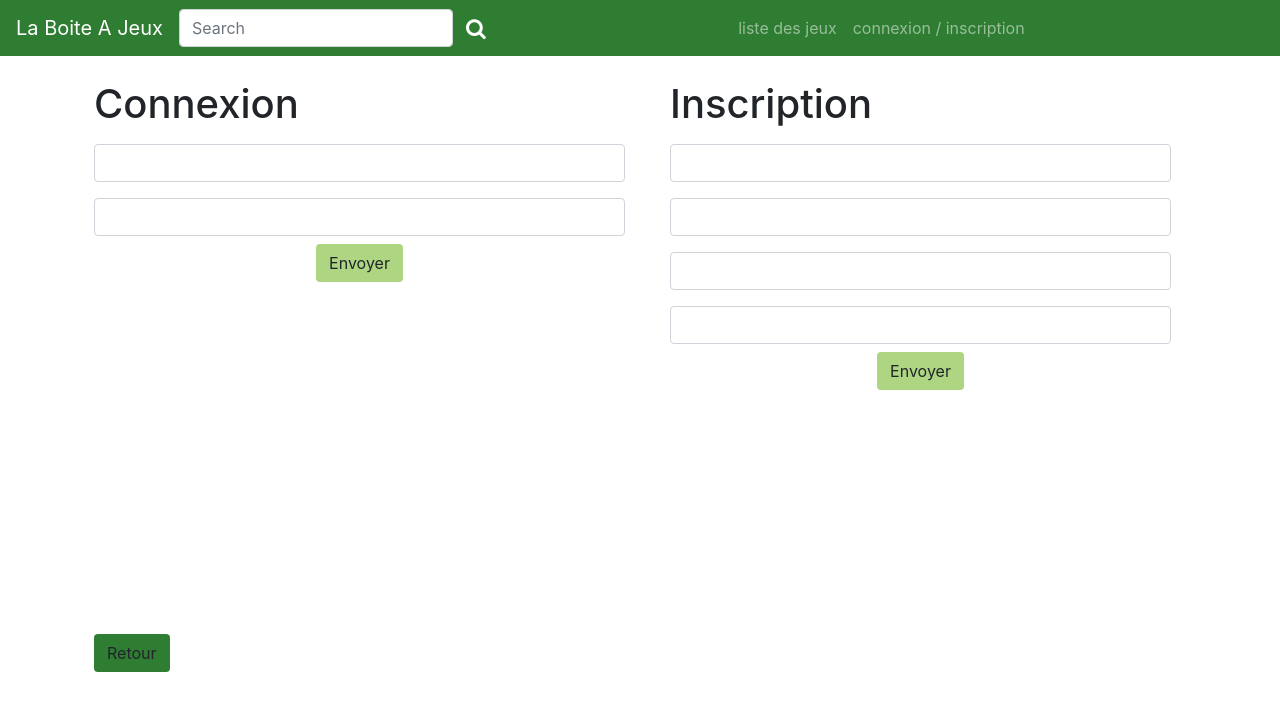
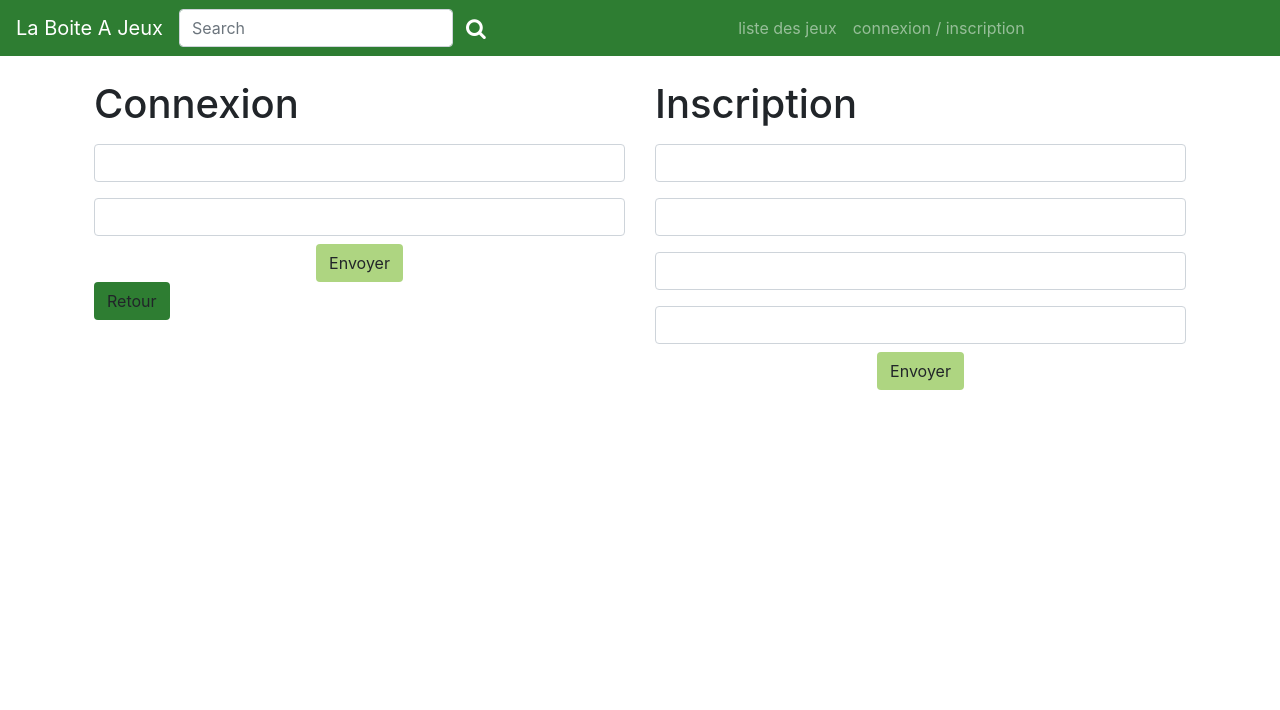
Before and after one commit to jbinaux/Certification_Boite_a_Jeu, an Angular app in the folder src/main/webapp/WEB-INF/Boite-a-jeu-front/: page /sign-in in a window 1280 px wide. Shown: the top 710 px of the page. Built offline with nearby package versions, Linux system fonts and the light colour scheme; what angular-bootstrap-md would draw is missing.

Commit message:
change to component sign-in and register to master

```diff
--- a/src/main/webapp/WEB-INF/Boite-a-jeu-front/src/app/app.module.ts
+++ b/src/main/webapp/WEB-INF/Boite-a-jeu-front/src/app/app.module.ts
@@ -10,6 +10,7 @@ import { SignInComponent } from './sign-in/sign-in.component';
 import { RegisterComponent } from './register/register.component';
 import { FormsModule } from '@angular/forms';
 import { AppRoutingModule } from './app-routing.module';
+import { SignInRegisterMasterComponent } from './sign-in-register-master/sign-in-register-master.component';
 
 
 @NgModule({
@@ -20,7 +21,8 @@ import { AppRoutingModule } from './app-routing.module';
     DisplayReviewsComponent,
     BestGamesComponent,
     SignInComponent,
-    RegisterComponent
+    RegisterComponent,
+    SignInRegisterMasterComponent
   ],
   imports: [
     BrowserModule,
--- a/src/main/webapp/WEB-INF/Boite-a-jeu-front/src/app/register/register.component.html
+++ b/src/main/webapp/WEB-INF/Boite-a-jeu-front/src/app/register/register.component.html
@@ -1,4 +1,3 @@
-<div class="container">
 <div class="col w-100 h-100 d-flex flex-column">
   <h1>Inscription</h1>
   <div class="w-100 d-flex flex-column align-self-center">
@@ -11,5 +10,4 @@
       </form>
   </div>
 </div>
-<button class="btn primary-green hide-lg">Retour</button>
-</div>
+<button class="btn primary-green hide-lg" (click)="goBack()">Retour</button>
--- a/src/main/webapp/WEB-INF/Boite-a-jeu-front/src/app/register/register.component.scss
+++ b/src/main/webapp/WEB-INF/Boite-a-jeu-front/src/app/register/register.component.scss
@@ -1,16 +1,5 @@
-.container {
-  height: 80vh;
-  position: relative;
-  top: 56px;
-}
-
 @media only screen and (min-width: 992px) {
   .hide-lg {
     display: none;
   }
-  .container {
-    height: 100%;
-    width: 100%;
-    top: 0px;
-  }
 }
--- a/src/main/webapp/WEB-INF/Boite-a-jeu-front/src/app/register/register.component.ts
+++ b/src/main/webapp/WEB-INF/Boite-a-jeu-front/src/app/register/register.component.ts
@@ -1,4 +1,5 @@
 import { Component, OnInit } from '@angular/core';
+import { Location } from '@angular/common';
 
 @Component({
   selector: 'app-register',
@@ -7,9 +8,12 @@ import { Component, OnInit } from '@angular/core';
 })
 export class RegisterComponent implements OnInit {
 
-  constructor() { }
+  constructor(private location: Location) { }
 
   ngOnInit() {
   }
 
+  goBack(): void {
+    this.location.back();
+  }
 }
--- /dev/null
+++ b/src/main/webapp/WEB-INF/Boite-a-jeu-front/src/app/sign-in-register-master/sign-in-register-master.component.html
@@ -0,0 +1,7 @@
+<div class="container p-4">
+  <div class="row h-100">
+    <app-sign-in class="w-50-100"></app-sign-in>
+    <app-register class="w-50-100"></app-register>
+  </div>
+
+</div>
--- /dev/null
+++ b/src/main/webapp/WEB-INF/Boite-a-jeu-front/src/app/sign-in-register-master/sign-in-register-master.component.scss
@@ -0,0 +1,17 @@
+.container {
+  height: 80vh;
+  position: relative;
+  top: 56px;
+}
+
+.w-50-100
+{
+    width: 100%;
+}
+
+@media only screen and (min-width: 992px){
+    .w-50-100
+    {
+        width: 50%;
+    }
+}
--- /dev/null
+++ b/src/main/webapp/WEB-INF/Boite-a-jeu-front/src/app/sign-in-register-master/sign-in-register-master.component.ts
@@ -0,0 +1,15 @@
+import { Component, OnInit } from '@angular/core';
+
+@Component({
+  selector: 'app-sign-in-register-master',
+  templateUrl: './sign-in-register-master.component.html',
+  styleUrls: ['./sign-in-register-master.component.scss']
+})
+export class SignInRegisterMasterComponent implements OnInit {
+
+  constructor() { }
+
+  ngOnInit() {
+  }
+
+}
--- a/src/main/webapp/WEB-INF/Boite-a-jeu-front/src/app/sign-in/sign-in.component.html
+++ b/src/main/webapp/WEB-INF/Boite-a-jeu-front/src/app/sign-in/sign-in.component.html
@@ -1,5 +1,3 @@
-<div class="container p-4">
-  <div class="row h-100">
 <div class="col d-flex flex-column w-100">
   <h1>Connexion</h1>
   <div class="w-100 d-flex flex-column align-self-center h-100">
@@ -8,11 +6,7 @@
       <input class="form-control my-2" type="password">
       <button class="btn secondary-green align-self-center" type="submit">Envoyer</button>
     </form>
-          <button class="btn secondary-green align-self-center hide-lg" [routerLink]="['/register']" routerLinkActive="router-link-active" >Inscription</button>
+    <button class="btn secondary-green align-self-center hide-lg" [routerLink]="['/register']" routerLinkActive="router-link-active">Inscription</button>
   </div>
-      <button class="btn primary-green align-self-start">Retour</button>
+  <button class="btn primary-green align-self-start" (click)="goBack()">Retour</button>
 </div>
-    <app-register></app-register>
-  </div>
-
-</div>
--- a/src/main/webapp/WEB-INF/Boite-a-jeu-front/src/app/sign-in/sign-in.component.scss
+++ b/src/main/webapp/WEB-INF/Boite-a-jeu-front/src/app/sign-in/sign-in.component.scss
@@ -1,18 +1,4 @@
-.container {
-  height: 80vh;
-  position: relative;
-  top: 56px;
-}
-
-app-register {
-    display: none;
-}
-
 @media only screen and (min-width: 992px) {
-  app-register {
-    display: block;
-    width: 50%;
-  }
   .hide-lg{
     display: none;
   }
--- a/src/main/webapp/WEB-INF/Boite-a-jeu-front/src/app/sign-in/sign-in.component.ts
+++ b/src/main/webapp/WEB-INF/Boite-a-jeu-front/src/app/sign-in/sign-in.component.ts
@@ -1,4 +1,5 @@
 import { Component, OnInit } from '@angular/core';
+import { Location } from '@angular/common';
 
 @Component({
   selector: 'app-sign-in',
@@ -7,9 +8,12 @@ import { Component, OnInit } from '@angular/core';
 })
 export class SignInComponent implements OnInit {
 
-  constructor() { }
+  constructor(private location: Location) { }
 
   ngOnInit() {
   }
 
+  goBack(): void {
+    this.location.back();
+  }
 }
```
Also changed, not shown: src/main/webapp/WEB-INF/Boite-a-jeu-front/src/app/app-routing.module.ts (+2 -5 lines), 1 other file (tests, documents, lock files or other folders). Lines whose indentation alone changed are shown as unchanged.
